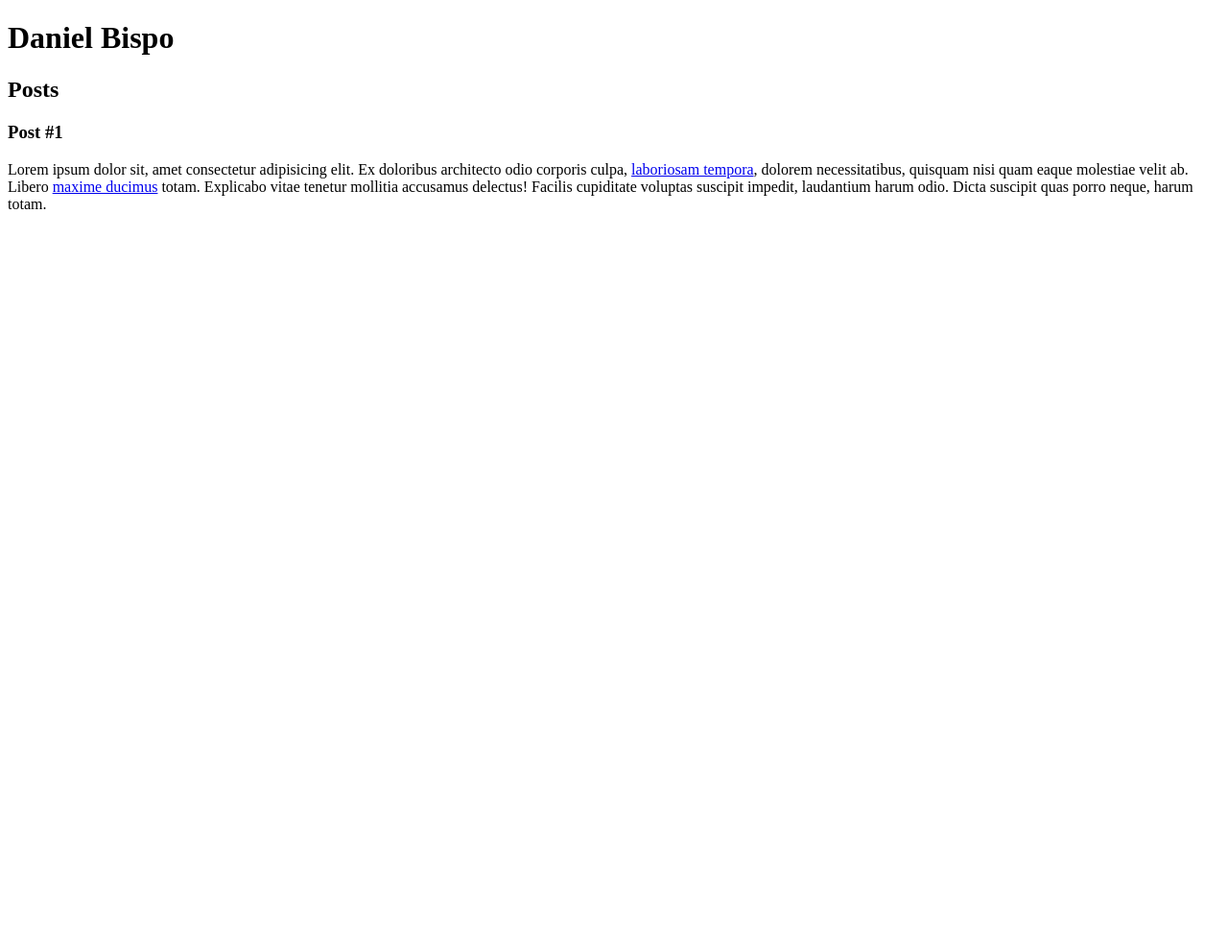
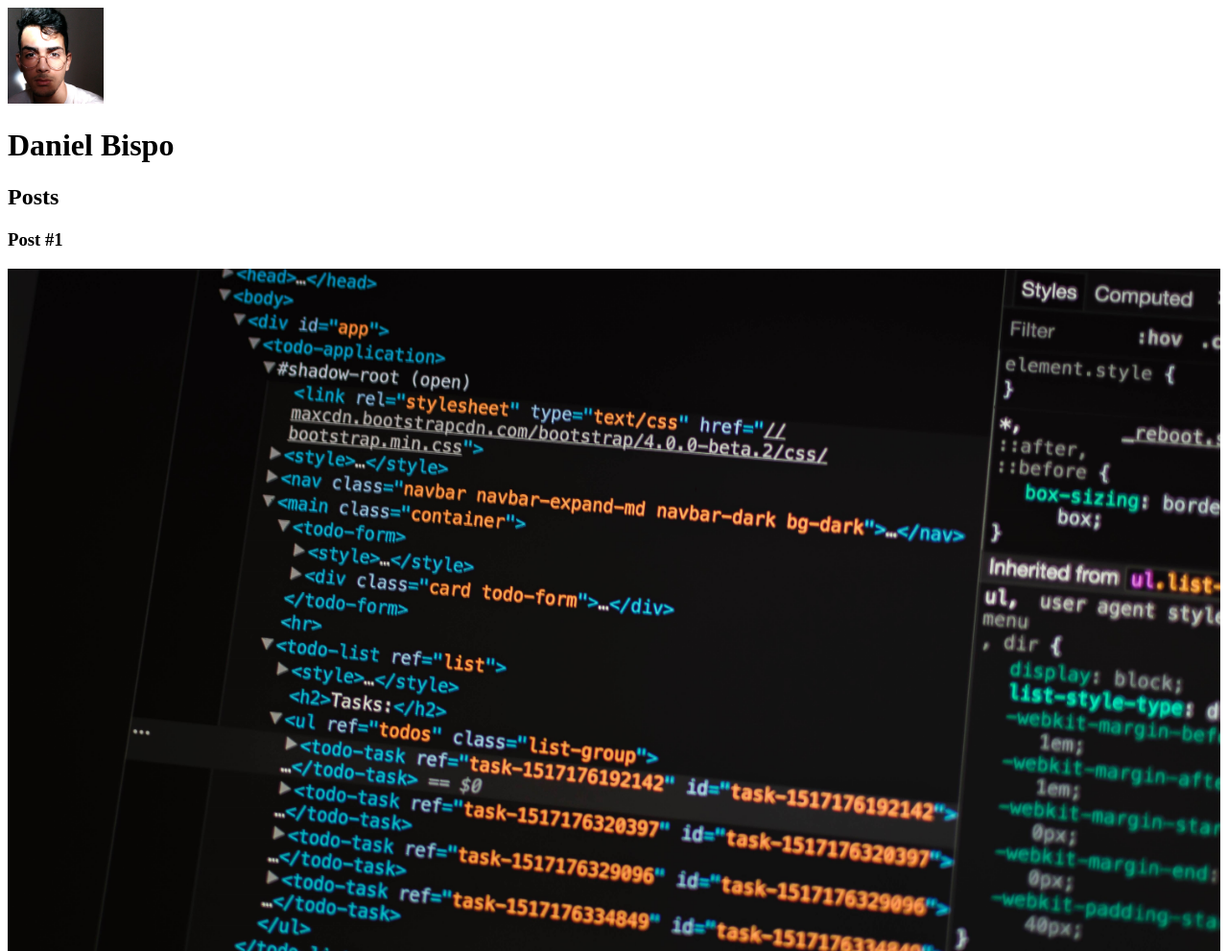
Before and after one commit to uDanielBispo/Introducao-ao-HTML5-e-CSS3---DIO, a plain HTML site: page index.html in a window 1280 px wide. Shown: the top 991 px of the page at 96% size. Before the commit the page ends 800 px from the top, so only its background shows below. Drawn offline with Linux system fonts and the light colour scheme.

Commit message:
Usando tags img

```diff
--- a/index.html
+++ b/index.html
@@ -5,9 +5,15 @@
     <meta http-equiv="X-UA-Compatible" content="IE=edge">
     <meta name="viewport" content="width=device-width, initial-scale=1.0">
     <title>Daniel Bispo</title>
+    <style>
+        #img1{width: 100px;}
+        #img2{width: 100%;}
+    </style>
 </head>
 <body>
     <header>
+        <img src="/img1.jpg" alt="Foto Daniel Bispo" id="img1">
+
         <h1>Daniel Bispo</h1>
     </header>
     <section>
@@ -17,6 +23,7 @@
         <article>
             <header>
                 <h3>Post #1</h3>
+                <img src="/img2.jpg" alt="Background-photo" id="img2">
             </header>
             <p>
                 Lorem ipsum dolor sit, amet consectetur adipisicing elit. Ex doloribus architecto odio corporis culpa,
```
